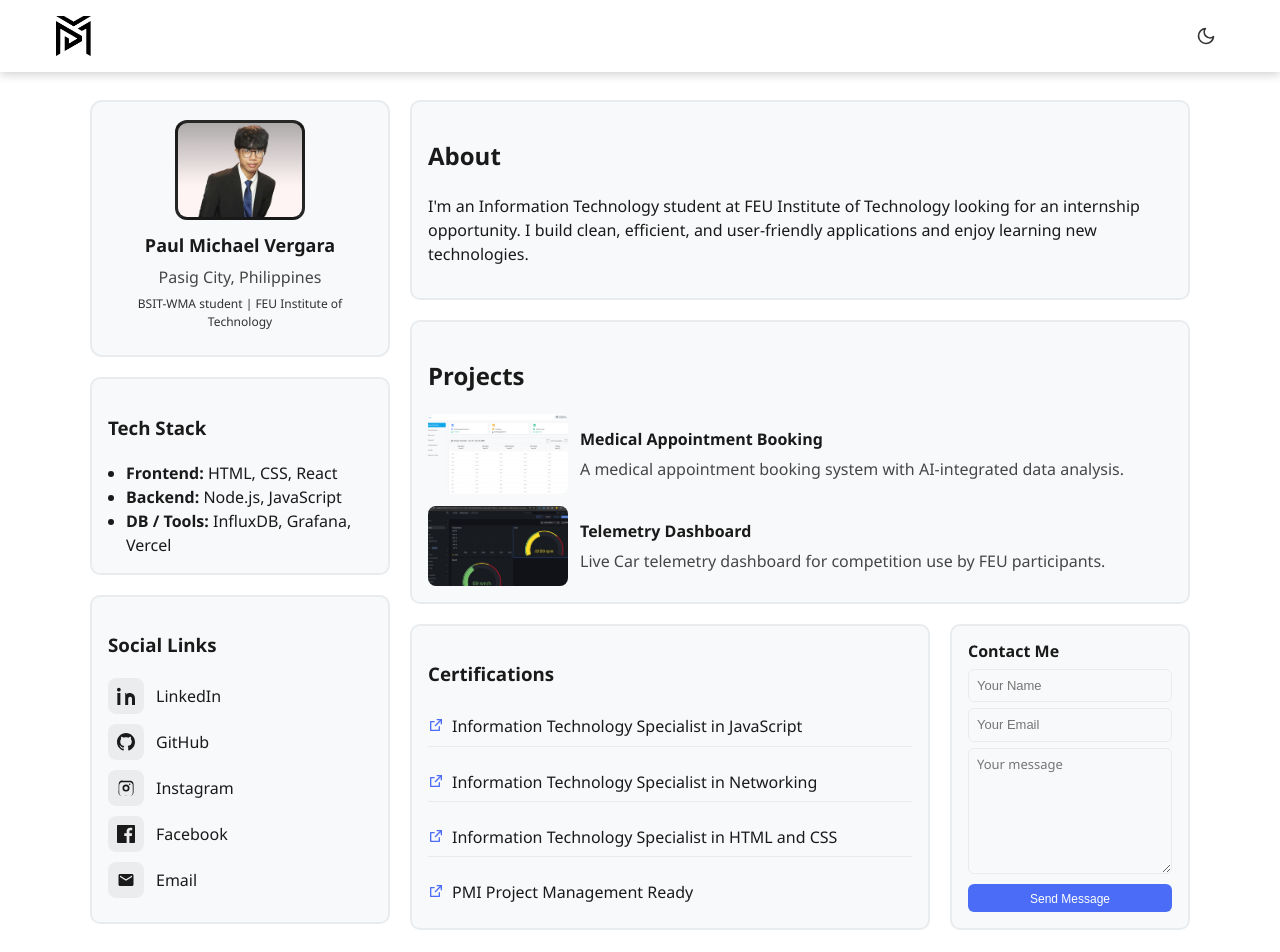
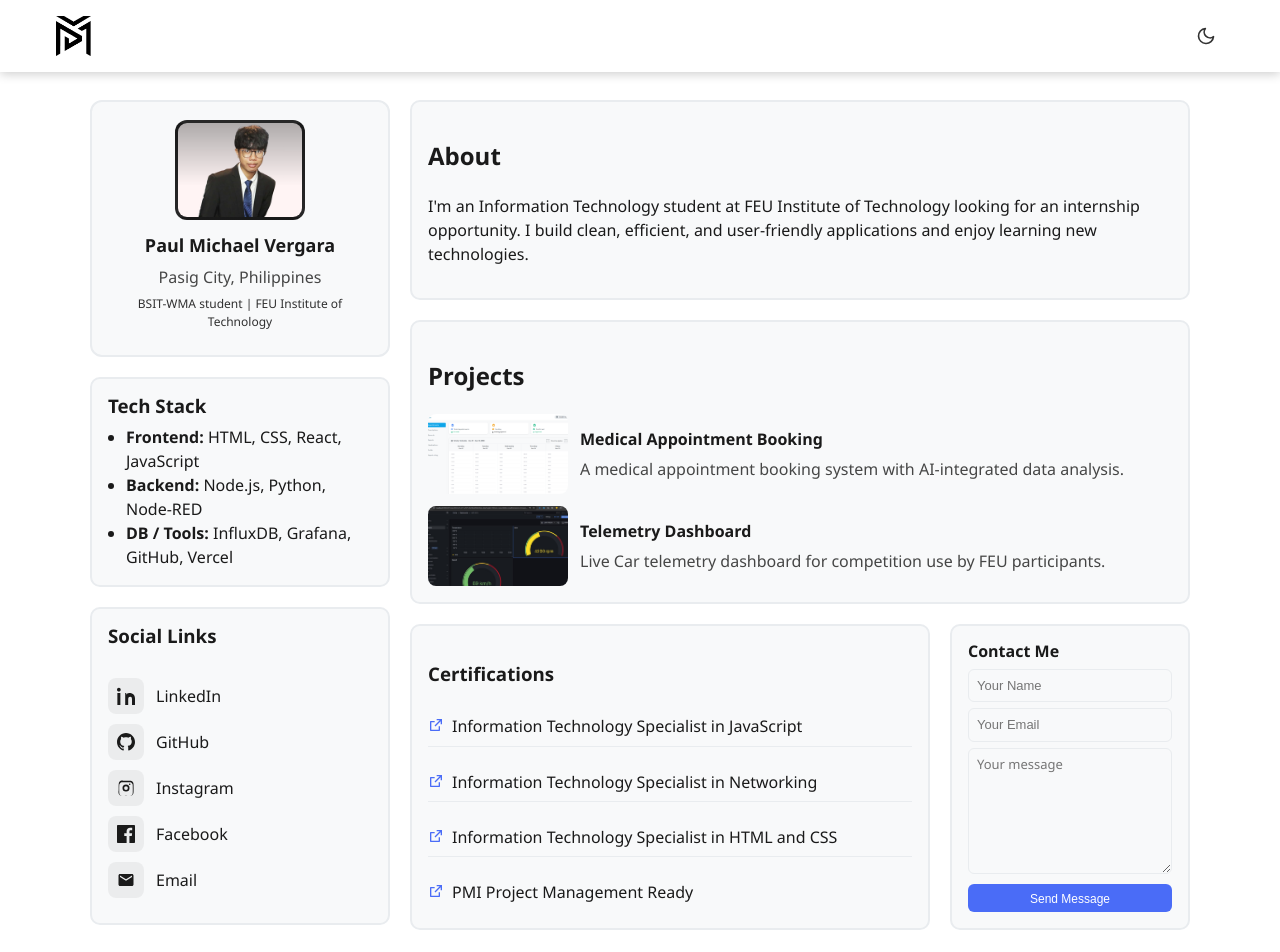
Before and after one commit to PaulMichaelVergara/personal-website, a React (Create React App) app: page / in a window 1280 px wide. Shown: the top 952 px of the page. Built offline with nearby package versions, Linux system fonts and the light colour scheme.

Commit message:
formatting adjustments

```diff
--- a/src/App.css
+++ b/src/App.css
@@ -76,9 +76,10 @@
   transition: var(--transition);
 }
 
-.tech-card ul, .certifications ul { margin:8px 0 0; padding-left:18px }
+.tech-card h3, .social-card h3 { margin: 0 0 8px 0; line-height: 1.2; }
+.tech-card ul, .certifications ul { margin: 0; padding-left: 18px }
 
-.social-list { display:flex; flex-direction:column; gap:10px; margin-top:8px; margin-bottom: 8px; }
+.social-list { display:flex; flex-direction:column; gap:10px; margin-top:30px; margin-bottom: 9px }
 .social-item { display:flex; gap:12px; align-items:center; text-decoration:none; color:inherit }
 .social-icon { display:inline-flex; width:36px; height:36px; align-items:center; justify-content:center; border-radius:8px; background: var(--navbar-hover); }
 .social-icon svg { width:18px; height:18px }
--- a/src/App.js
+++ b/src/App.js
@@ -42,9 +42,9 @@ function AppContent() {
             <h3>Tech Stack</h3>
             <div className="cols">
               <ul>
-                <li><strong>Frontend:</strong> HTML, CSS, React</li>
-                <li><strong>Backend:</strong> Node.js, JavaScript</li>
-                <li><strong>DB / Tools:</strong> InfluxDB, Grafana, Vercel</li>
+                <li><strong>Frontend:</strong> HTML, CSS, React, JavaScript</li>
+                <li><strong>Backend:</strong> Node.js, Python, Node-RED </li>
+                <li><strong>DB / Tools:</strong> InfluxDB, Grafana, GitHub, Vercel</li>
               </ul>
             </div>
           </div>
```
